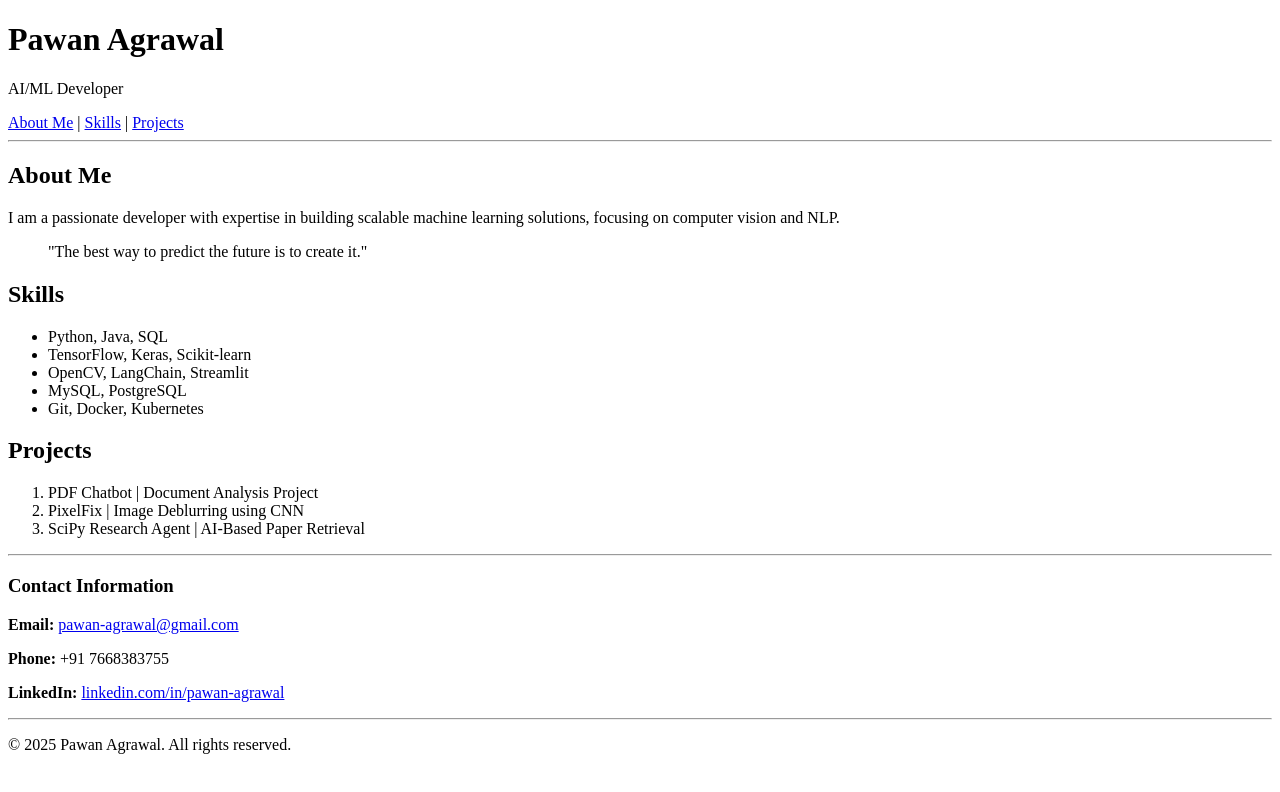
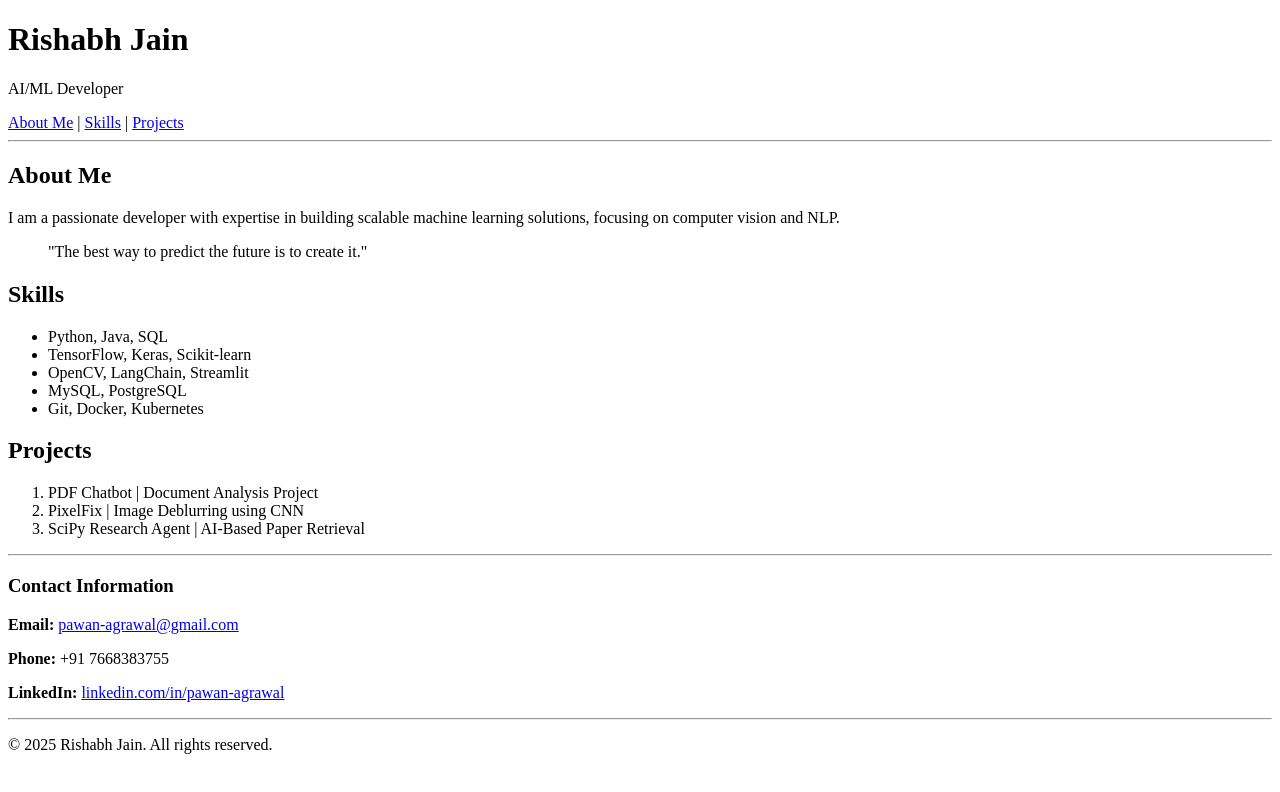
Before and after one commit to rishabh-jain26/Frontend-Dev, a plain HTML site: page Assignment3/Portfolio_layout.html in a window 1280 px wide. Drawn offline with Linux system fonts and the light colour scheme.

Commit message:
Portfolio_layout.html

```diff
--- a/Assignment3/Portfolio_layout.html
+++ b/Assignment3/Portfolio_layout.html
@@ -8,7 +8,7 @@
 <body>
 
     <header>
-        <h1>Pawan Agrawal</h1>
+        <h1>Rishabh Jain</h1>
         <p>AI/ML Developer</p>
     </header>
 
@@ -59,7 +59,7 @@
     <hr>
 
     <footer>
-        <p>&copy; 2025 Pawan Agrawal. All rights reserved.</p>
+        <p>&copy; 2025 Rishabh Jain. All rights reserved.</p>
     </footer>
 
 </body>
```
